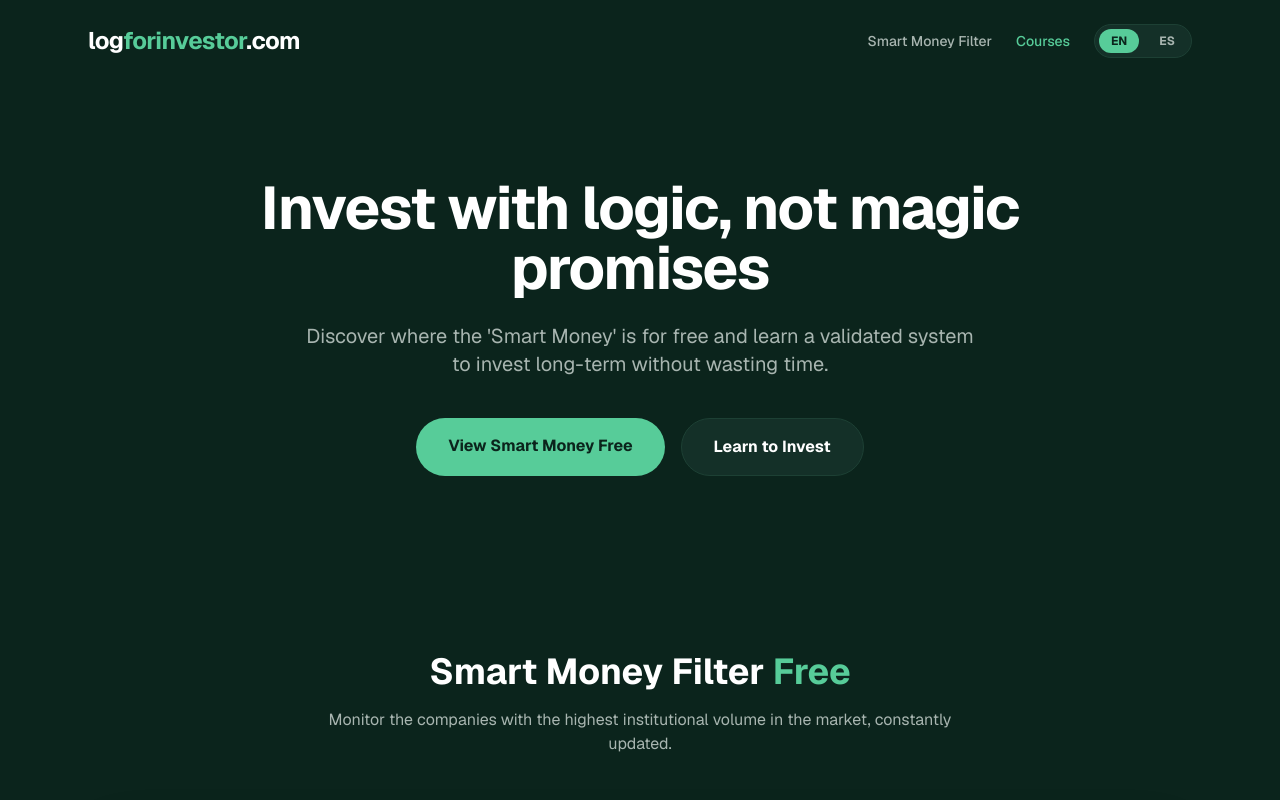
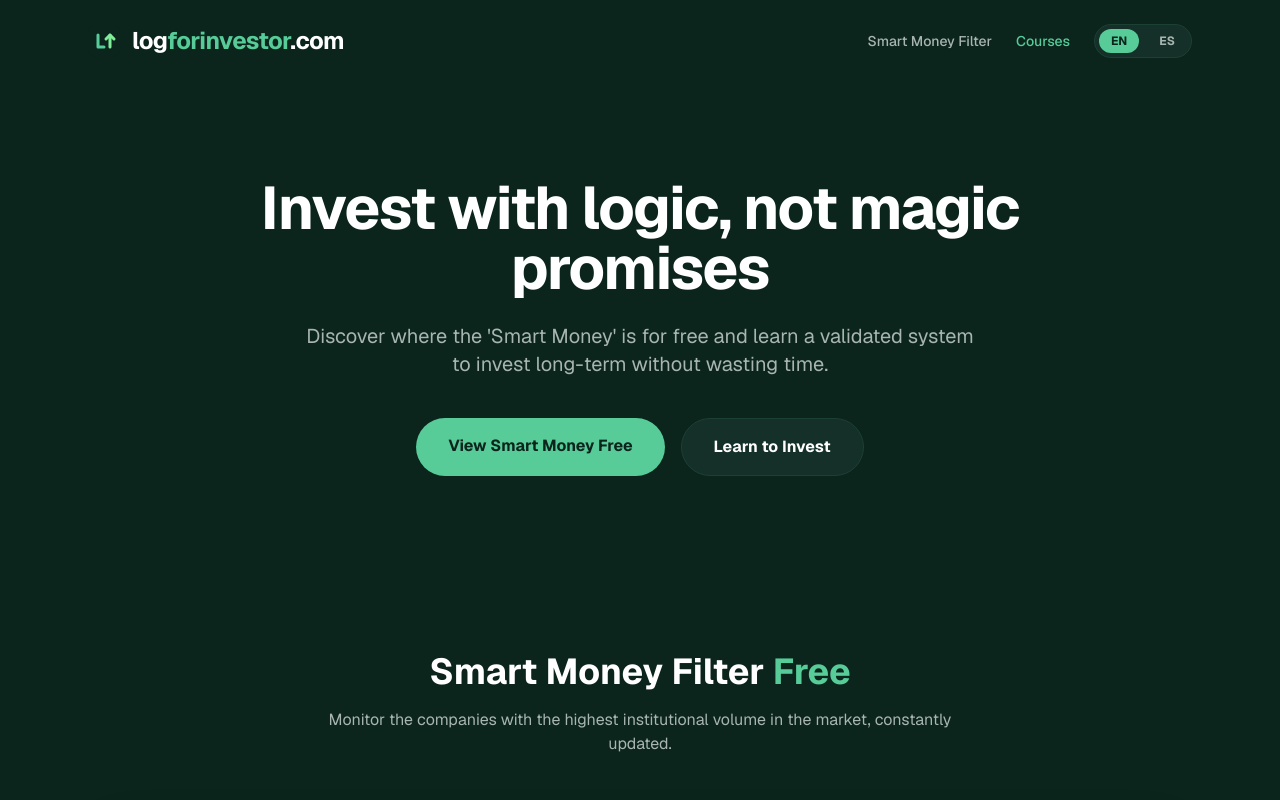
Before and after one commit to aparties/logforinvestorfes, a Next.js app: page / in a window 1280 px wide. Shown: the top 800 px of the page. Built offline with nearby package versions, Linux system fonts and the light colour scheme.

Commit message:
feat: add minimalist svg logo/favicon representing logic and upward trend

```diff
--- a/src/app/page.tsx
+++ b/src/app/page.tsx
@@ -1,5 +1,6 @@
 "use client";
 
+import Image from "next/image";
 import { Hero } from "@/components/Hero";
 import { SmartMoneyFilter } from "@/components/SmartMoneyFilter";
 import { Calculator } from "@/components/Calculator";
@@ -13,8 +14,11 @@ export default function Home() {
     <main className="flex min-h-screen flex-col items-center justify-start bg-background overflow-x-hidden">
       {/* Header simple para la Landing */}
       <header className="w-full max-w-6xl mx-auto py-6 px-6 flex items-center justify-between z-10">
-        <div className="text-2xl font-bold tracking-tight text-white">
-          log<span className="text-pch-primary">forinvestor</span>.com
+        <div className="flex items-center gap-3">
+          <Image src="/logo.svg" alt="logforinvestor logo" width={32} height={32} />
+          <div className="text-2xl font-bold tracking-tight text-white hidden sm:block">
+            log<span className="text-pch-primary">forinvestor</span>.com
+          </div>
         </div>
         <div className="flex items-center gap-6">
           <nav className="hidden md:flex gap-6">
```
Also changed, not shown: public/logo.svg (added), src/app/icon.svg (added).
